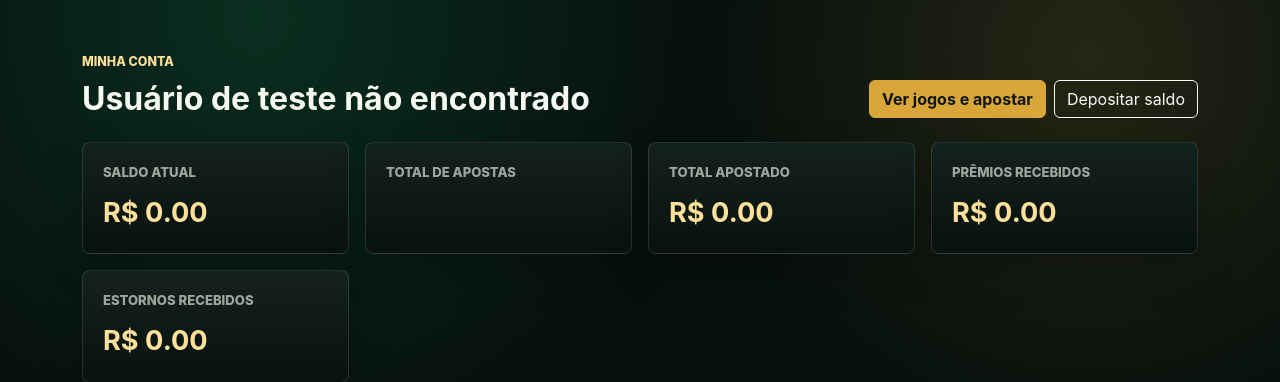
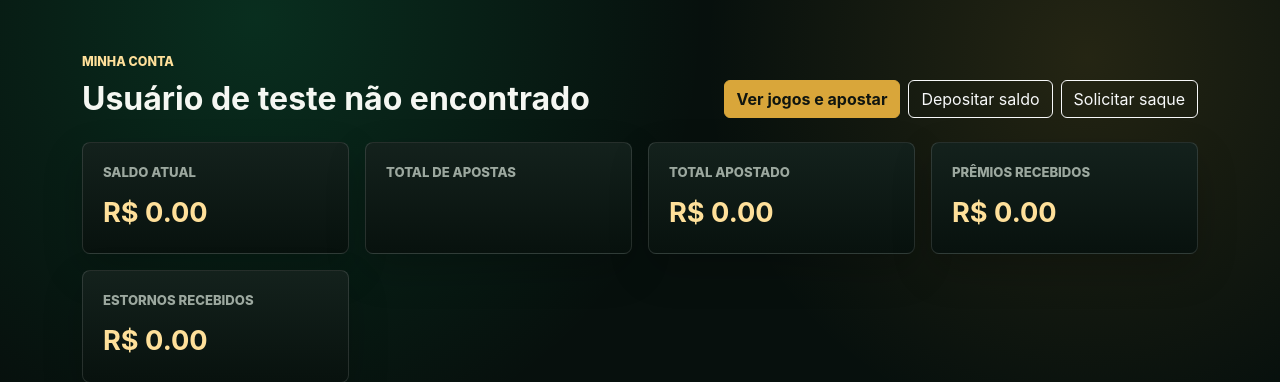
Before and after one commit to jardelberti/bolao-copa, a FastAPI app: template app/templates/dashboard.html in a window 1280 px wide. Shown: the part 63-445 px from the top of the page. Run offline with FastAPI, Linux system fonts and the light colour scheme; the template is opened without the code that fills it, so the values that code supplies are empty.

Commit message:
Implementa saques e melhora telas administrativas

```diff
--- a/app/templates/dashboard.html
+++ b/app/templates/dashboard.html
@@ -19,6 +19,7 @@
                 {% if not wallet or wallet.balance <= 0 or (min_open_bet_price and wallet.balance < min_open_bet_price) %}
                 <a class="btn btn-outline-light" href="/wallet/deposit">Depositar saldo</a>
                 {% endif %}
+                <a class="btn btn-outline-light" href="/wallet/withdraw">Solicitar saque</a>
             </div>
         </div>
 
```
